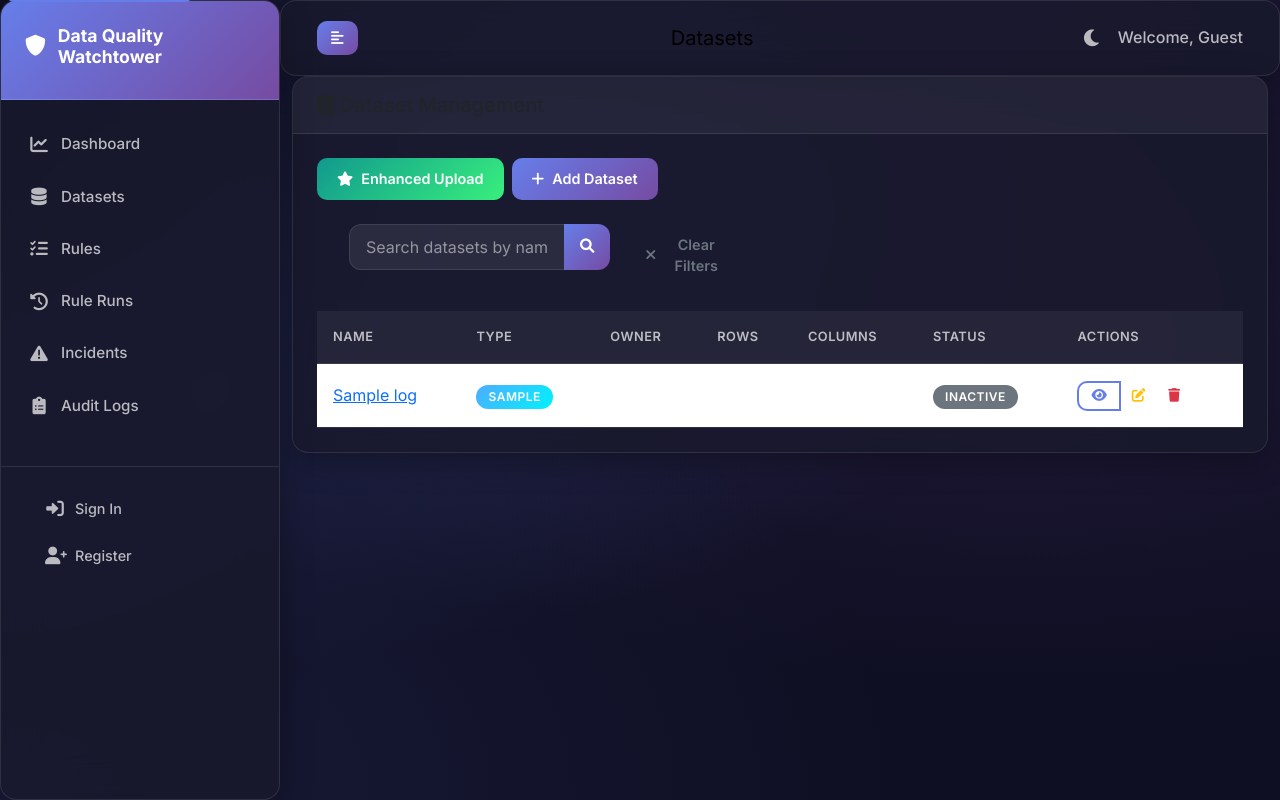
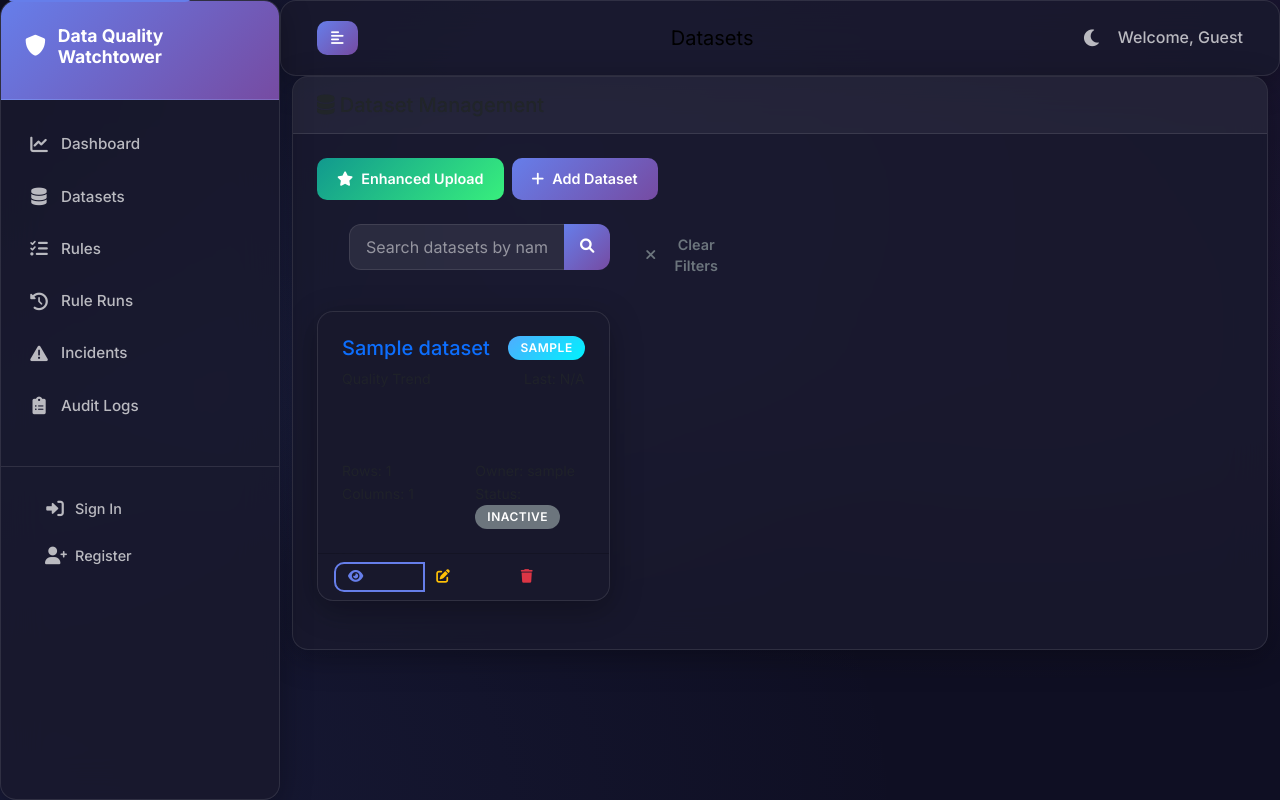
Before and after one commit to SOHAMPAL23/Data-Quality-WatchTower-, a Django app: template templates/datasets/list.html in a window 1280 px wide. Run offline with Django 4.2, Linux system fonts and the light colour scheme; the template is opened without the code that fills it: most values are stand-ins (such as "Sample title", 1, 10 or a date in 2020).

Commit message:
updation

```diff
--- a/templates/datasets/list.html
+++ b/templates/datasets/list.html
@@ -3,6 +3,24 @@
 {% block title %}Datasets - Data Quality Watchtower{% endblock %}
 
 {% block page_title %}Datasets{% endblock %}
+
+{% block extra_css %}
+<style>
+.dataset-card {
+    transition: transform 0.2s ease, box-shadow 0.2s ease;
+}
+
+.dataset-card:hover {
+    transform: translateY(-2px);
+    box-shadow: 0 4px 8px rgba(0,0,0,0.2);
+}
+
+.sparkline-container {
+    height: 50px;
+    position: relative;
+}
+</style>
+{% endblock %}
 
 {% block content %}
 <div class="row">
@@ -46,65 +64,70 @@
                     </div>
                 </form>
 
-                <!-- Dataset Table -->
+                <!-- Dataset Grid with Graphs -->
                 {% if page_obj %}
-                    <div class="table-responsive">
-                        <table class="table table-hover" aria-label="Datasets table">
-                            <thead>
-                                <tr>
-                                    <th scope="col">Name</th>
-                                    <th scope="col">Type</th>
-                                    <th scope="col">Owner</th>
-                                    <th scope="col">Rows</th>
-                                    <th scope="col">Columns</th>
-                                    <th scope="col">Status</th>
-                                    <th scope="col">Actions</th>
-                                </tr>
-                            </thead>
-                            <tbody>
-                                {% for dataset in page_obj %}
-                                    <tr>
-                                        <td>
-                                            <a href="{% url 'datasets:dataset_detail' dataset.pk %}" aria-label="View details for {{ dataset.name }}">
+                    <div class="row">
+                        {% for item in page_obj %}
+                        {% with dataset=item.dataset %}
+                        <div class="col-md-6 col-lg-4 mb-4">
+                            <div class="card dataset-card h-100">
+                                <div class="card-body">
+                                    <div class="d-flex justify-content-between align-items-start mb-2">
+                                        <h5 class="card-title mb-0">
+                                            <a href="{% url 'datasets:dataset_detail' dataset.pk %}" class="text-decoration-none">
                                                 {{ dataset.name }}
                                             </a>
-                                        </td>
-                                        <td>
+                                        </h5>
                                         <span class="badge bg-info">{{ dataset.get_source_type_display }}</span>
-                                        </td>
-                                        <td>{{ dataset.owner.username }}</td>
-                                        <td>{{ dataset.row_count }}</td>
-                                        <td>{{ dataset.column_count }}</td>
-                                        <td>
+                                    </div>
+
+                                    <div class="mb-3">
+                                        <div class="d-flex justify-content-between small text-muted mb-1">
+                                            <span>Quality Trend</span>
+                                            <span>Last: N/A</span>
+                                        </div>
+                                        <div class="sparkline-container">
+                                            <canvas id="sparkline-{{ dataset.id }}" data-history="{{ item.history }}" height="50"></canvas>
+                                        </div>
+                                    </div>
+
+                                    <div class="row small text-muted">
+                                        <div class="col-6">
+                                            <div>Rows: {{ dataset.row_count|default:"N/A" }}</div>
+                                            <div>Columns: {{ dataset.column_count|default:"N/A" }}</div>
+                                        </div>
+                                        <div class="col-6">
+                                            <div>Owner: {{ dataset.owner.username }}</div>
+                                            <div>Status:
                                                 {% if dataset.is_active %}
                                                     <span class="badge bg-success">Active</span>
                                                 {% else %}
                                                     <span class="badge bg-secondary">Inactive</span>
                                                 {% endif %}
-                                        </td>
-                                        <td>
-                                            <div class="btn-group" role="group" aria-label="Dataset actions">
+                                            </div>
+                                        </div>
+                                    </div>
+                                </div>
+                                <div class="card-footer bg-transparent">
+                                    <div class="btn-group w-100" role="group" aria-label="Dataset actions">
                                         <a href="{% url 'datasets:dataset_detail' dataset.pk %}"
                                            class="btn btn-sm btn-outline-primary" title="View details">
                                             <i class="fas fa-eye" aria-hidden="true"></i>
-                                                    <span class="sr-only">View</span>
                                         </a>
                                         <a href="{% url 'datasets:dataset_detail' dataset.pk %}#edit"
                                            class="btn btn-sm btn-outline-warning" title="Edit dataset">
                                             <i class="fas fa-edit" aria-hidden="true"></i>
-                                                    <span class="sr-only">Edit</span>
                                         </a>
                                         <a href="{% url 'datasets:dataset_delete' dataset.pk %}"
                                            class="btn btn-sm btn-outline-danger" title="Delete dataset">
                                             <i class="fas fa-trash" aria-hidden="true"></i>
-                                                    <span class="sr-only">Delete</span>
                                         </a>
                                     </div>
-                                        </td>
-                                    </tr>
+                                </div>
+                            </div>
+                        </div>
+                        {% endwith %}
                         {% endfor %}
-                            </tbody>
-                        </table>
                     </div>
 
                     <!-- Pagination -->
@@ -127,15 +150,11 @@
                                 {% for num in page_obj.paginator.page_range %}
                                     {% if page_obj.number == num %}
                                         <li class="page-item active" aria-current="page">
-                                            <span class="page-link">
-                                                {{ num }}
-                                            </span>
+                                            <span class="page-link">{{ num }}</span>
                                         </li>
                                     {% elif num > page_obj.number|add:'-3' and num < page_obj.number|add:'3' %}
                                         <li class="page-item">
-                                            <a class="page-link" href="?page={{ num }}{% if search_query %}&search={{ search_query }}{% endif %}">
-                                                {{ num }}
-                                            </a>
+                                            <a class="page-link" href="?page={{ num }}{% if search_query %}&search={{ search_query }}{% endif %}">{{ num }}</a>
                                         </li>
                                     {% endif %}
                                 {% endfor %}
@@ -175,3 +194,68 @@
     </div>
 </div>
 {% endblock %}
+
+{% block extra_js %}
+<script src="https://cdn.jsdelivr.net/npm/chart.js"></script>
+<script>
+document.addEventListener('DOMContentLoaded', function() {
+    // Render sparkline charts for each dataset
+    // Get all canvas elements with history data
+    var sparklineElements = document.querySelectorAll('[id^="sparkline-"]');
+
+    sparklineElements.forEach(function(canvas) {
+        try {
+            var historyData = JSON.parse(canvas.getAttribute('data-history'));
+            var ctx = canvas.getContext('2d');
+
+            new Chart(ctx, {
+                type: 'line',
+                data: {
+                    labels: Array(historyData.length).fill(''),
+                    datasets: [{
+                        data: historyData,
+                        borderColor: '#007bff',
+                        backgroundColor: 'rgba(0, 123, 255, 0.1)',
+                        borderWidth: 2,
+                        pointRadius: 0,
+                        fill: true,
+                        tension: 0.4
+                    }]
+                },
+                options: {
+                    responsive: true,
+                    maintainAspectRatio: false,
+                    plugins: {
+                        legend: {
+                            display: false
+                        },
+                        tooltip: {
+                            enabled: false
+                        }
+                    },
+                    scales: {
+                        y: {
+                            display: false,
+                            min: 0,
+                            max: 100
+                        },
+                        x: {
+                            display: false
+                        }
+                    },
+                    elements: {
+                        line: {
+                            borderWidth: 2
+                        }
+                    }
+                }
+            });
+        } catch (e) {
+            console.error('Error rendering chart for canvas:', canvas.id, e);
+            // Fallback: hide the chart container if there's an error
+            canvas.parentElement.style.display = 'none';
+        }
+    });
+});
+</script>
+{% endblock %}
```
Also changed, not shown: apps/datasets/views.py (+28 -1 lines). Lines whose indentation alone changed are shown as unchanged.
